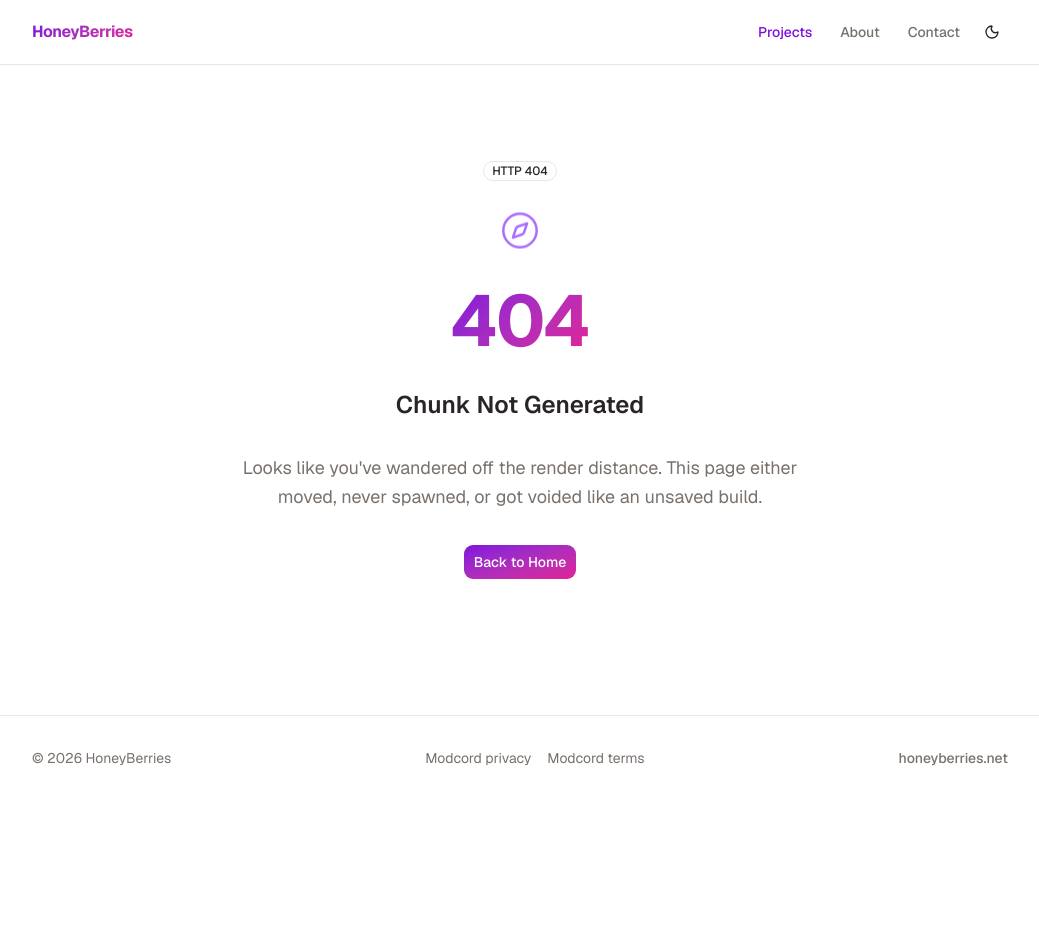
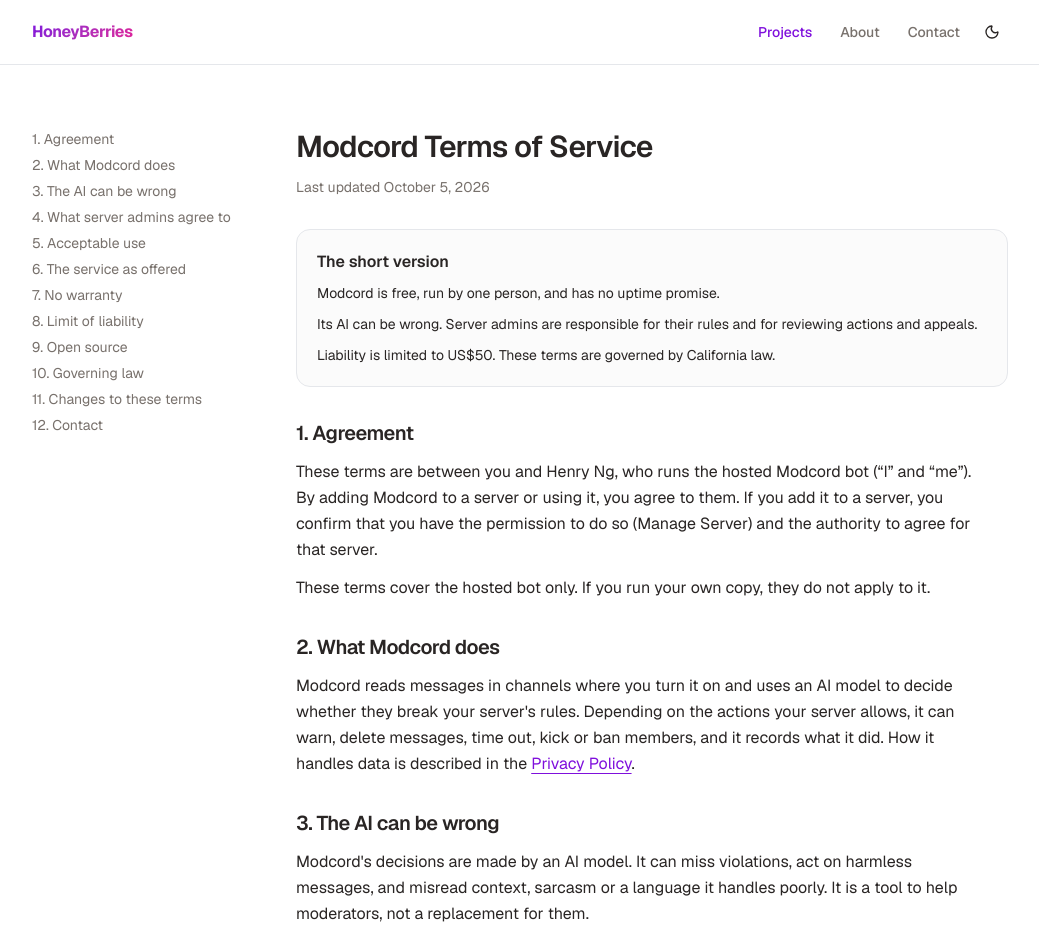
Before and after one commit to HoneyBerries/honeyberries.net, a Next.js app: page /projects/modcord/terms in a window 1280 px wide. Before the commit this address had no page. Shown: the top 943 px of the page, without its empty margins (120-1159 px from the left). Before the commit the page ends 800 px from the top, so only its background shows below. Built offline with nearby package versions, Linux system fonts and the light colour scheme.

Commit message:
Add the Modcord Terms of Service
Co-Authored-By: Claude Sonnet 5.5 <noreply@anthropic.com>
Claude-Session: https://claude.ai/code/session_011Bj1hZH4dw1pzxFRJezoeC

```diff
--- /dev/null
+++ b/app/projects/modcord/terms/page.tsx
@@ -0,0 +1,228 @@
+import { A, LegalPage, LI, P, UL, type LegalSectionData } from "@/components/legal/legal-page"
+import { LEGAL_UPDATED, LEGAL_UPDATED_ISO } from "@/lib/data/modcord"
+import { MODCORD_CONTACT_EMAIL, MODCORD_REPO_URL } from "@/lib/data/site"
+import { pageMetadata } from "@/lib/metadata"
+
+export const metadata = pageMetadata({
+  path: "/projects/modcord/terms",
+  title: "Modcord Terms of Service",
+  description:
+    "The terms for using the hosted Modcord Discord bot, including what the AI can get wrong and who is responsible.",
+})
+
+const sections: LegalSectionData[] = [
+  {
+    id: "agreement",
+    title: "Agreement",
+    body: (
+      <>
+        <P>
+          These terms are between you and Henry Ng, who runs the hosted Modcord
+          bot (&ldquo;I&rdquo; and &ldquo;me&rdquo;). By adding Modcord to a
+          server or using it, you agree to them. If you add it to a server, you
+          confirm that you have the permission to do so (Manage Server) and the
+          authority to agree for that server.
+        </P>
+        <P>
+          These terms cover the hosted bot only. If you run your own copy, they
+          do not apply to it.
+        </P>
+      </>
+    ),
+  },
+  {
+    id: "what",
+    title: "What Modcord does",
+    body: (
+      <P>
+        Modcord reads messages in channels where you turn it on and uses an AI
+        model to decide whether they break your server&apos;s rules. Depending
+        on the actions your server allows, it can warn, delete messages, time
+        out, kick or ban members, and it records what it did. How it handles
+        data is described in the{" "}
+        <A href="/projects/modcord/privacy">Privacy Policy</A>.
+      </P>
+    ),
+  },
+  {
+    id: "ai-errors",
+    title: "The AI can be wrong",
+    body: (
+      <>
+        <P>
+          Modcord&apos;s decisions are made by an AI model. It can miss
+          violations, act on harmless messages, and misread context, sarcasm or
+          a language it handles poorly. It is a tool to help moderators, not a
+          replacement for them.
+        </P>
+        <P>
+          Server admins are responsible for what happens in their servers: for
+          the rules they set, the actions they enable, and for reviewing
+          actions and appeals. You can turn off any action you do not want with{" "}
+          <code>/preferences</code>.
+        </P>
+      </>
+    ),
+  },
+  {
+    id: "admins",
+    title: "What server admins agree to",
+    body: (
+      <UL>
+        <LI>
+          Follow Discord&apos;s{" "}
+          <A href="https://discord.com/terms">Terms of Service</A> and{" "}
+          <A href="https://discord.com/developers/docs/policies-and-agreements/developer-policy">
+            Developer Policy
+          </A>
+          , and the law.
+        </LI>
+        <LI>
+          Tell your members that an AI provider processes their messages for
+          moderation, as the Privacy Policy describes.
+        </LI>
+        <LI>
+          Do not use Modcord to harass, discriminate against or target people,
+          or to break the rules of any platform.
+        </LI>
+      </UL>
+    ),
+  },
+  {
+    id: "use",
+    title: "Acceptable use",
+    body: (
+      <UL>
+        <LI>Do not try to disrupt the service or overload it.</LI>
+        <LI>
+          Do not try to get at another server&apos;s data or at anything you
+          are not allowed to access.
+        </LI>
+        <LI>Do not use appeals to harass moderators or other members.</LI>
+      </UL>
+    ),
+  },
+  {
+    id: "service",
+    title: "The service as offered",
+    body: (
+      <>
+        <P>
+          Modcord is free and run by one person. There is no promise that it
+          will be available, fast or error-free. I may change it, pause it or
+          stop it at any time.
+        </P>
+        <P>
+          I may remove the bot from a server or block its use if it is abused,
+          if Discord or the law requires it, or to protect the service. You can
+          remove it from your server at any time, which deletes the server&apos;s
+          data as the Privacy Policy describes.
+        </P>
+      </>
+    ),
+  },
+  {
+    id: "warranty",
+    title: "No warranty",
+    body: (
+      <P>
+        Modcord is provided &ldquo;as is&rdquo; and &ldquo;as available.&rdquo;
+        To the extent the law allows, I make no warranties of any kind,
+        including that moderation decisions will be accurate, complete or
+        timely, or that the service will be uninterrupted.
+      </P>
+    ),
+  },
+  {
+    id: "liability",
+    title: "Limit of liability",
+    body: (
+      <>
+        <P>
+          To the extent the law allows, I am not liable for indirect,
+          incidental or consequential damages, for lost data or lost profits, or
+          for harm that results from Modcord acting on a message or failing to
+          act on one.
+        </P>
+        <P>
+          For any claim about Modcord, my total liability is limited to US$50.
+          Some places do not allow these limits, in which case they apply only
+          as far as the law permits.
+        </P>
+      </>
+    ),
+  },
+  {
+    id: "open-source",
+    title: "Open source",
+    body: (
+      <P>
+        Modcord&apos;s code is licensed under the GPL-3.0 and available on{" "}
+        <A href={MODCORD_REPO_URL}>GitHub</A>. That license governs what you can
+        do with the code. These terms govern use of the hosted service. Modcord
+        is not affiliated with Discord Inc. or any AI provider.
+      </P>
+    ),
+  },
+  {
+    id: "law",
+    title: "Governing law",
+    body: (
+      <P>
+        These terms are governed by the laws of California, USA. Disputes will
+        be brought in the state or federal courts located in California.
+      </P>
+    ),
+  },
+  {
+    id: "changes",
+    title: "Changes to these terms",
+    body: (
+      <P>
+        If I change these terms I will update the date at the top and add a line
+        to the change history below. Using Modcord after a change means you
+        accept it. If you do not accept it, remove the bot.
+      </P>
+    ),
+  },
+  {
+    id: "contact",
+    title: "Contact",
+    body: (
+      <P>
+        Questions:{" "}
+        <A href={`mailto:${MODCORD_CONTACT_EMAIL}`}>{MODCORD_CONTACT_EMAIL}</A>.
+      </P>
+    ),
+  },
+]
+
+export default function TermsPage() {
+  return (
+    <LegalPage
+      title="Modcord Terms of Service"
+      updated={LEGAL_UPDATED}
+      updatedIso={LEGAL_UPDATED_ISO}
+      summary={
+        <>
+          <p>Modcord is free, run by one person, and has no uptime promise.</p>
+          <p>
+            Its AI can be wrong. Server admins are responsible for their rules
+            and for reviewing actions and appeals.
+          </p>
+          <p>
+            Liability is limited to US$50. These terms are governed by
+            California law.
+          </p>
+        </>
+      }
+      sections={sections}
+      changes={[
+        {
+          date: LEGAL_UPDATED,
+          note: "First version of these terms for the hosted bot.",
+        },
+      ]}
+    />
+  )
+}
```
